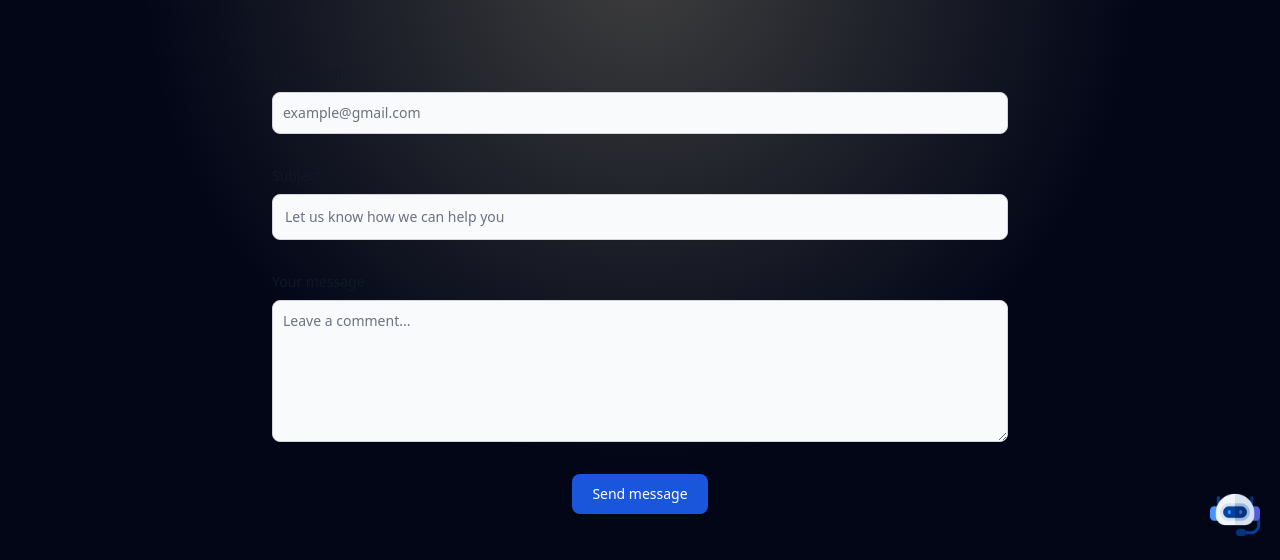
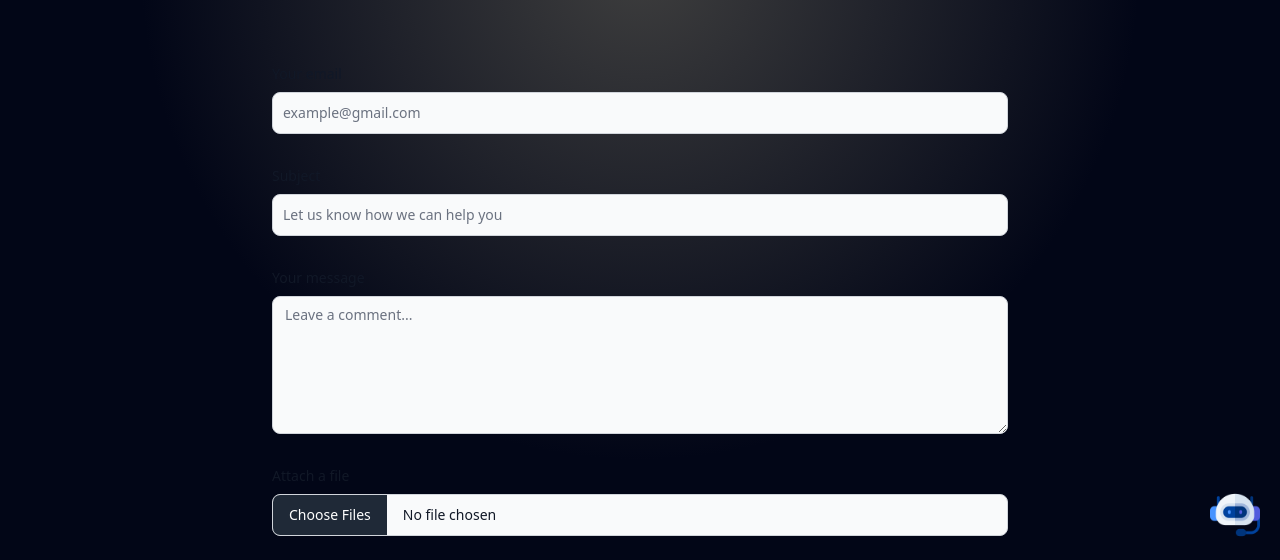
Before and after one commit to ritwickrajmakhal/eventure, a Next.js app: page /contact in a window 1280 px wide. Shown: the part 240-800 px from the top of the page. Built offline with nearby package versions, Linux system fonts and the light colour scheme; no server answers.

Commit message:
Refactor contact form and add file attachment functionality

```diff
--- a/app/contact/page.js
+++ b/app/contact/page.js
@@ -1,6 +1,7 @@
 "use client";
 import { useState } from "react";
 import request from "@/lib/request";
+import { Button, FileInput, Label, Textarea, TextInput } from "flowbite-react";
 
 const ContactPage = () => {
   const [pending, setPending] = useState(false);
@@ -12,6 +13,7 @@ const ContactPage = () => {
     setFeedbackMessage("");
 
     const formData = new FormData(event.target);
+    const files = formData.getAll("file");
 
     const jsonData = {
       email: formData.get("email"),
@@ -20,22 +22,40 @@ const ContactPage = () => {
     };
 
     try {
+      // Send message data
       const response = await request("/api/contact-uses", {
         method: "POST",
         body: { data: jsonData },
       });
 
+      if (response.error) {
+        throw new Error(response.error.message);
+      }
+
+      // If files exist, handle file uploads
+      if (files.length > 0 && files[0].size > 0) {
+        const fileData = new FormData();
+        files.forEach((file) => fileData.append("files", file, file.name));
+        fileData.append("ref", "api::contact-us.contact-us");
+        fileData.append("refId", response.data.id);
+        fileData.append("field", "attachments");
+
+        const uploadResponse = await request("/api/upload", {
+          method: "POST",
+          body: fileData,
+        });
+
+        if (uploadResponse.error) {
+          throw new Error(uploadResponse.error.message);
+        }
+      }
+
+      setFeedbackMessage("Your message has been sent successfully.");
+      event.target.reset();
+    } catch (error) {
+      setFeedbackMessage(`Error: ${error.message}`);
+    } finally {
       setPending(false);
-
-      if (response.error) {
-        setFeedbackMessage(`Error: ${response.error.message}`);
-      } else {
-        setFeedbackMessage("Your message has been sent successfully.");
-        event.target.reset();
-      }
-    } catch (error) {
-      setPending(false);
-      setFeedbackMessage(`Unexpected error: ${error.message}`);
     }
   };
 
@@ -49,62 +69,70 @@ const ContactPage = () => {
           Got a technical issue? Want to send feedback about a beta feature?
           Need details about our Business plan? Let us know.
         </p>
-        <form onSubmit={handleSubmit} className="space-y-8">
+        <form
+          onSubmit={(e) => {
+            e.preventDefault();
+            handleSubmit(e);
+          }}
+          className="space-y-8"
+        >
           <div>
-            <label
+            <Label
               htmlFor="email"
+              value="Your email"
               className="block mb-2 text-sm font-medium text-gray-900 dark:text-gray-300"
-            >
-              Your email
-            </label>
-            <input
-              type="email"
+            />
+            <TextInput
               id="email"
               name="email"
-              className="shadow-sm bg-gray-50 border border-gray-300 text-gray-900 text-sm rounded-lg focus:ring-primary-500 focus:border-primary-500 block w-full p-2.5 dark:bg-gray-700 dark:border-gray-600 dark:placeholder-gray-400 dark:text-white dark:focus:ring-primary-500 dark:focus:border-primary-500 dark:shadow-sm-light"
+              type="email"
               placeholder="example@gmail.com"
               required
             />
           </div>
           <div>
-            <label
+            <Label
               htmlFor="subject"
+              value="Subject"
               className="block mb-2 text-sm font-medium text-gray-900 dark:text-gray-300"
-            >
-              Subject
-            </label>
-            <input
-              type="text"
+            />
+            <TextInput
               id="subject"
               name="subject"
-              className="block p-3 w-full text-sm text-gray-900 bg-gray-50 rounded-lg border border-gray-300 shadow-sm focus:ring-primary-500 focus:border-primary-500 dark:bg-gray-700 dark:border-gray-600 dark:placeholder-gray-400 dark:text-white dark:focus:ring-primary-500 dark:focus:border-primary-500 dark:shadow-sm-light"
+              type="text"
               placeholder="Let us know how we can help you"
               required
             />
           </div>
           <div className="sm:col-span-2">
-            <label
+            <Label
               htmlFor="message"
-              className="block mb-2 text-sm font-medium text-gray-900 dark:text-gray-400"
-            >
-              Your message
-            </label>
-            <textarea
+              value="Your message"
+              className="block mb-2 text-sm font-medium text-gray-900 dark:text-gray-300"
+            />
+            <Textarea
               id="message"
-              rows={6}
               name="message"
-              className="block p-2.5 w-full text-sm text-gray-900 bg-gray-50 rounded-lg shadow-sm border border-gray-300 focus:ring-primary-500 focus:border-primary-500 dark:bg-gray-700 dark:border-gray-600 dark:placeholder-gray-400 dark:text-white dark:focus:ring-primary-500 dark:focus:border-primary-500"
               placeholder="Leave a comment..."
               required
+              rows={6}
             />
           </div>
-          <button
-            type="submit"
-            className="flex m-auto text-white bg-blue-700 hover:bg-blue-800 focus:ring-4 focus:outline-none focus:ring-blue-300 font-medium rounded-lg text-sm px-5 py-2.5 text-center dark:bg-blue-600 dark:hover:bg-blue-700 dark:focus:ring-blue-800"
-            disabled={pending}
-          >
+          <div>
+            <Label
+              htmlFor="message"
+              value="Attach a file"
+              className="block mb-2 text-sm font-medium text-gray-900 dark:text-gray-300"
+            />
+            <FileInput
+              name="file"
+              id="file-upload-helper-text"
+              multiple={true}
+            />
+          </div>
+          <Button color="blue" type="submit" className="flex m-auto">
             {pending ? "Sending..." : "Send message"}
-          </button>
+          </Button>
           {feedbackMessage && (
             <p
               className="mt-4 text-center text-sm text-gray-700 dark:text-gray-300"
```
